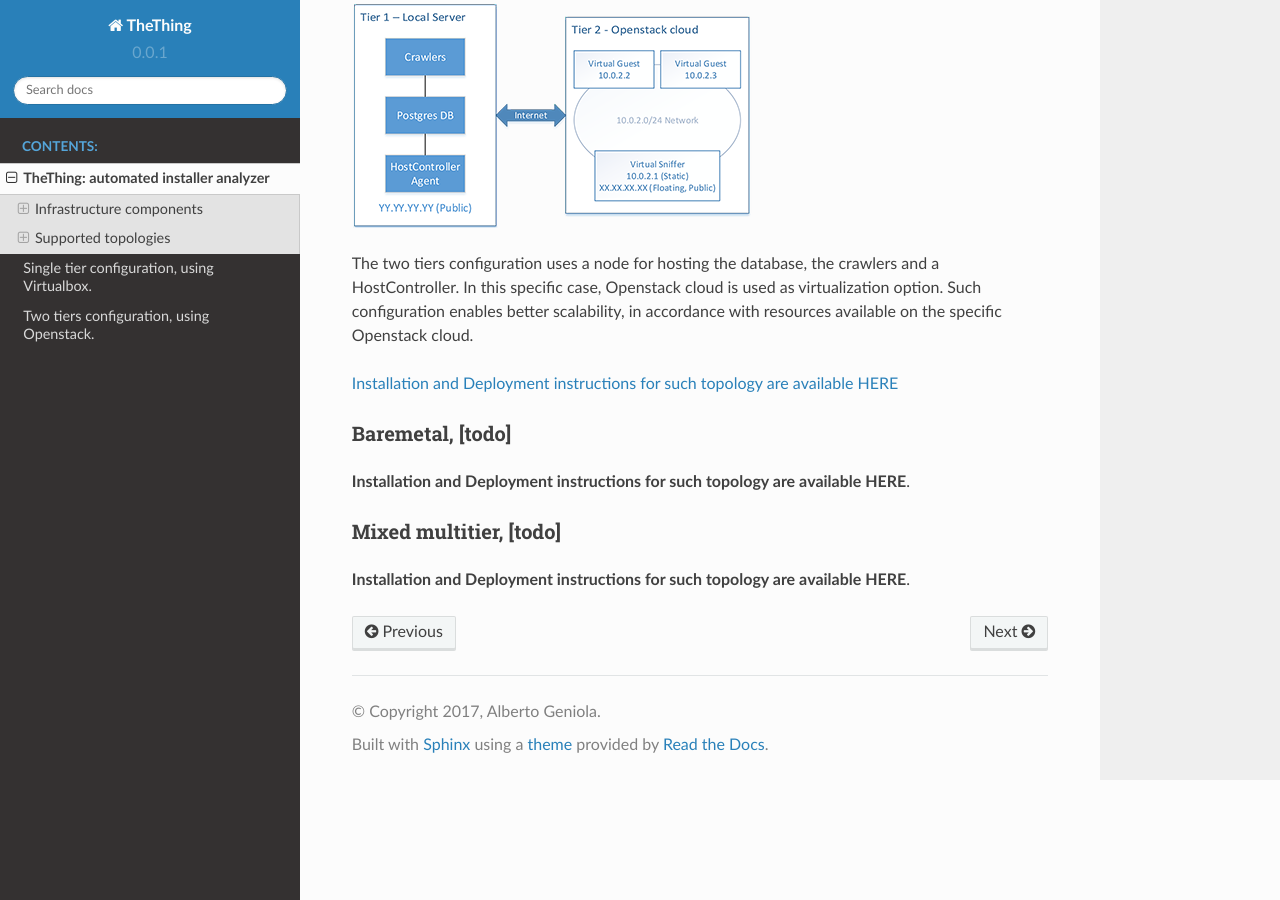
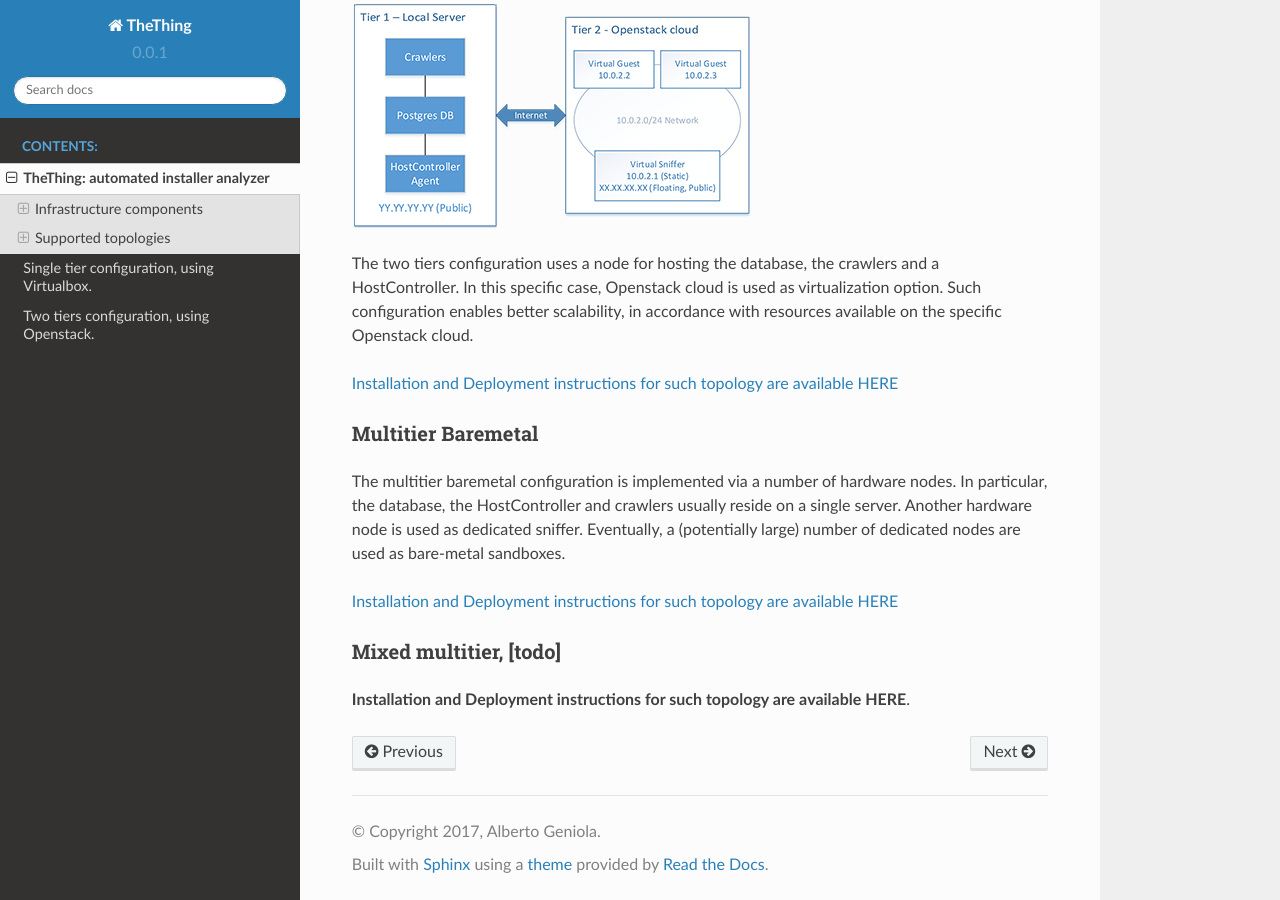
Before and after one commit to albertogeniola/TheThing, a Sphinx documentation site: the page built from docs/source/Introduction.rst, in a window 1280 px wide and 900 px high, scrolled down 4191 px. Built offline with Sphinx 7.4.7 and the Read the Docs theme 2.0.0, drawn with Linux system fonts in a browser that asks for light colours.

Commit message:
Improved part of the documentation

```diff
--- a/docs/source/Introduction.rst
+++ b/docs/source/Introduction.rst
@@ -105,9 +105,12 @@ Single-tier configuration, using VirtualBox
 .. image:: img/1_tier_virtualbox.png
     :alt: Single tier tutorial
 
-This is the easiest configuration possible, recommended for first time users. It only requires a single node to work and implements all networking communication locally. In fact, all the components of the infrastructure are deployed on a single node. The virtualization system used for this purpose is VirtualBox.
+This is the easiest configuration possible, recommended for first time users.
+It only requires a single node to work and implements all networking communication locally.
+In fact, all the components of the infrastructure are deployed on a single node. The virtualization system used for this purpose is VirtualBox.
 
-Although the 1-tier configuration is the easiest to start from, it cannot scale. We suggest to start using this configuration and once confident, move to a more scalable configuration.
+Although the 1-tier configuration is the easiest to start from, it cannot scale.
+We suggest to start using this configuration and once confident, move to a more scalable configuration.
 
 :ref:`Installation and Deployment instructions for such topology are available HERE <singletier_vbox>`
 
@@ -116,14 +119,21 @@ Two-tiers configuration, using Openstack
 .. image:: img/2_tiers_openstack.png
     :alt: Two tiers tutorial
 
-The two tiers configuration uses a node for hosting the database, the crawlers and a HostController. In this specific case, Openstack cloud is used as virtualization option. Such configuration enables better scalability, in accordance with resources available on the specific Openstack cloud.
+The two tiers configuration uses a node for hosting the database, the crawlers and a HostController.
+In this specific case, Openstack cloud is used as virtualization option.
+Such configuration enables better scalability, in accordance with resources available on the specific Openstack cloud.
 
 :ref:`Installation and Deployment instructions for such topology are available HERE <twotiers_openstack>`
 
-Baremetal, [todo]
-#################
+Multitier Baremetal
+###################
 
-**Installation and Deployment instructions for such topology are available HERE**.
+The multitier baremetal configuration is implemented via a number of hardware nodes.
+In particular, the database, the HostController and crawlers usually reside on a single server.
+Another hardware node is used as dedicated sniffer.
+Eventually, a (potentially large) number of dedicated nodes are used as bare-metal sandboxes.
+
+:ref:`Installation and Deployment instructions for such topology are available HERE <multitier_baremetal>`
 
 Mixed multitier, [todo]
 #######################
```
Also changed, not shown: docs/source/BareMetal/1_Introduction.md (deleted, +0 -18 lines), docs/source/BareMetal/Introduction.rst (added, +17 -0 lines), docs/source/BareMetal/Topology.rst (added, +12 -0 lines).
